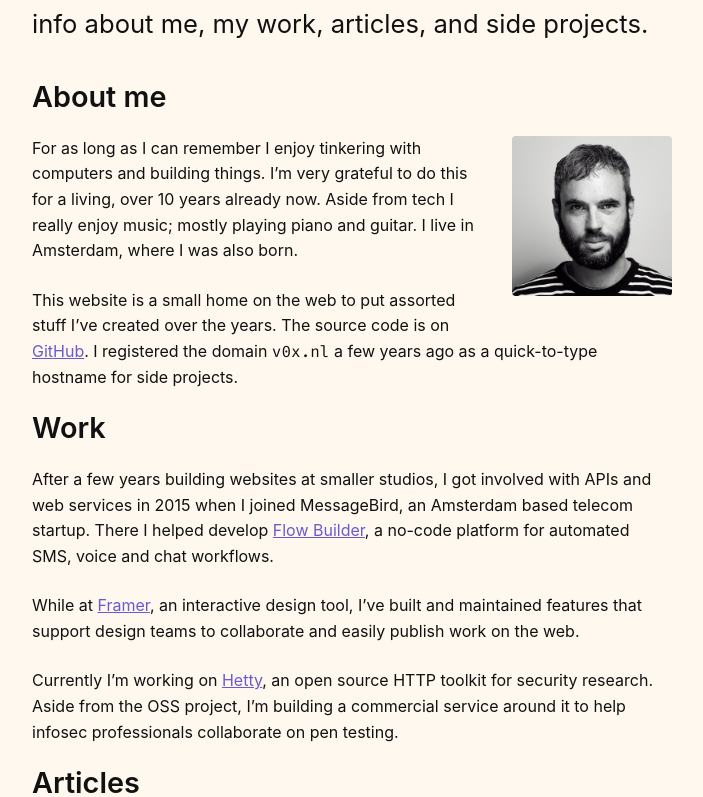
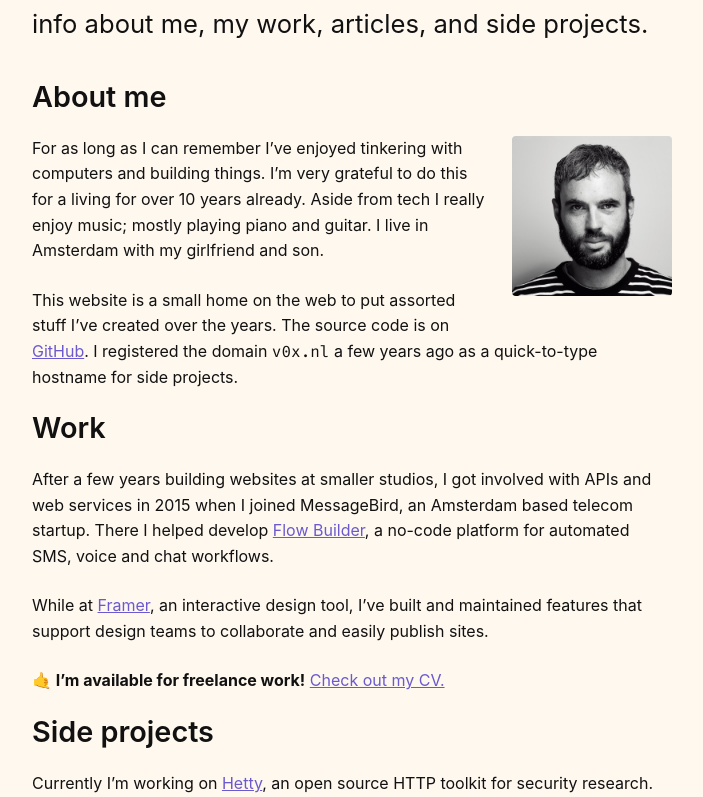
Before and after one commit to dstotijn/v0x.nl, a Next.js app: page / in a window 1280 px wide. Shown: the part 483-1280 px from the top of the page, without its empty margins (288-991 px from the left). Built offline with nearby package versions, Linux system fonts and the light colour scheme.

Commit message:
Add CV, small intro copy fixes

```diff
--- a/src/pages/index.tsx
+++ b/src/pages/index.tsx
@@ -50,10 +50,11 @@ export default function Index({ articles }: { articles: SerializedArticle[] }) {
             src="/assets/avatar.jpg"
             alt="Profile picture of David Stotijn"
           />
-          For as long as I can remember I enjoy tinkering with computers and
-          building things. I’m very grateful to do this for a living, over 10
-          years already now. Aside from tech I really enjoy music; mostly
-          playing piano and guitar. I live in Amsterdam, where I was also born.
+          For as long as I can remember I’ve enjoyed tinkering with computers
+          and building things. I’m very grateful to do this for a living for
+          over 10 years already. Aside from tech I really enjoy music; mostly
+          playing piano and guitar. I live in Amsterdam with my girlfriend and
+          son.
         </p>
         <p>
           This website is a small home on the web to put assorted stuff I’ve
@@ -73,14 +74,17 @@ export default function Index({ articles }: { articles: SerializedArticle[] }) {
         <p>
           While at <a href="https://www.framer.com">Framer</a>, an interactive
           design tool, I’ve built and maintained features that support design
-          teams to collaborate and easily publish work on the web.
+          teams to collaborate and easily publish sites.
         </p>
+        <p>
+          <strong>🤙 I’m available for freelance work!</strong>{" "}
+          <a href="/cv_david_stotijn.pdf">Check out my CV.</a>
+        </p>
+        <h2>Side projects</h2>
         <p>
           Currently I’m working on{" "}
           <a href="https://hetty.xyz/?utm_source=v0x_nl">Hetty</a>, an open
-          source HTTP toolkit for security research. Aside from the OSS project,
-          I’m building a commercial service around it to help infosec
-          professionals collaborate on pen testing.
+          source HTTP toolkit for security research.
         </p>
 
         <h2>Articles</h2>
```
Also changed, not shown: 1 other file (tests, documents, lock files or other folders).
